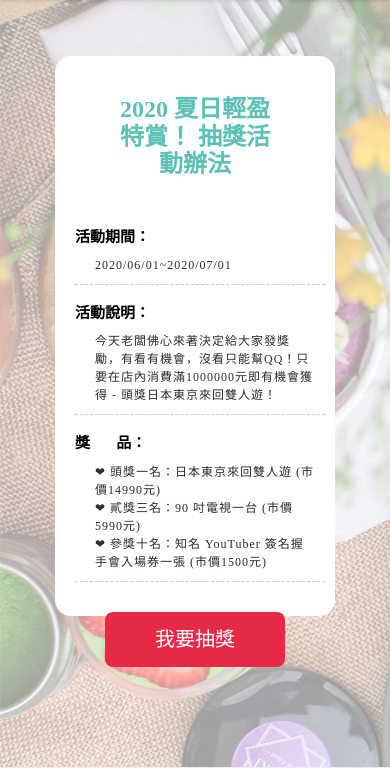
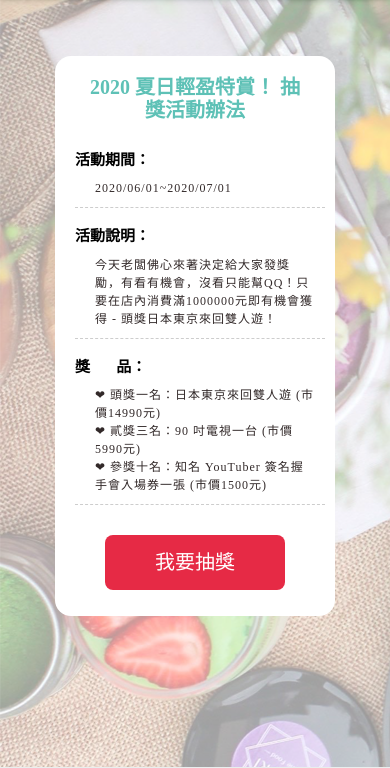
Before and after one commit to Lidemy/mentor-program-5th-WenYHsieh, a PHP site: page / in a window 390 px wide. Shown: the part 150-918 px from the top of the page. Run offline with PHP 8.4, Linux system fonts and the light colour scheme.

Commit message:
confilct fixed 0630

```diff
--- a/homeworks/week8/hw1/style.css
+++ b/homeworks/week8/hw1/style.css
@@ -234,11 +234,7 @@ footer{
     width: 280px
   }
   .lottery__info-title{
-<<<<<<< HEAD
-    font-size: 15px;
-=======
     font-size: 20px;
->>>>>>> b923e599bf5619a395b80f72796b7f726884d393
     margin: 20px 30px;
   }
   .lottery_btn{
```
